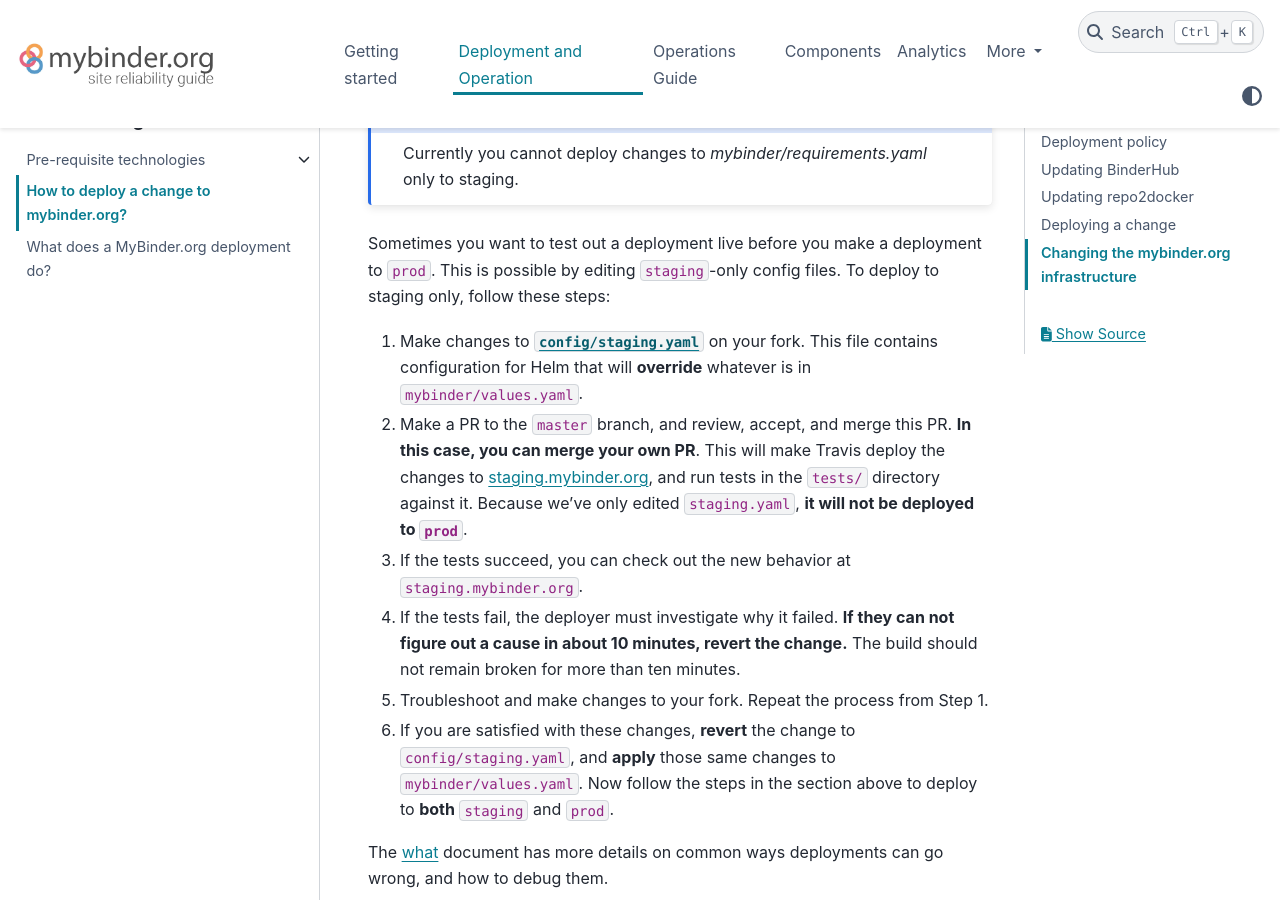
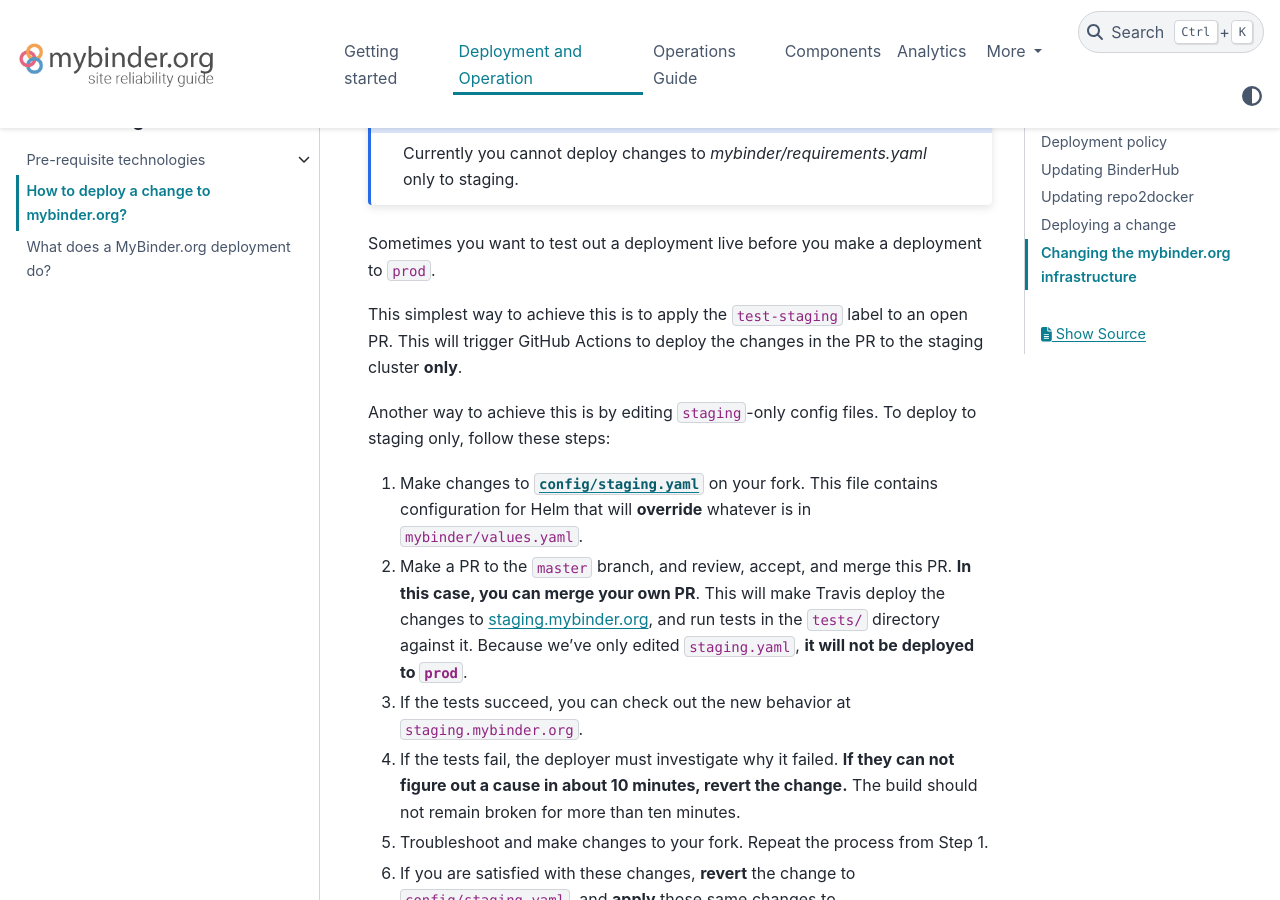
Before and after one commit to jupyterhub/mybinder.org-deploy, a Sphinx documentation site: the page built from docs/source/deployment/how.md, in a window 1280 px wide and 900 px high, scrolled down 4570 px. Built offline with Sphinx 7.4.7 and the PyData theme 0.15.4, drawn with Linux system fonts in a browser that asks for light colours.

Commit message:
Document the test-staging label

````diff
--- a/docs/source/deployment/how.md
+++ b/docs/source/deployment/how.md
@@ -182,7 +182,11 @@ master.
    Currently you cannot deploy changes to `mybinder/requirements.yaml` only to staging.
 ```
 Sometimes you want to test out a deployment live before you make a deployment
-to `prod`. This is possible by editing `staging`-only config files. To deploy
+to `prod`.
+
+This simplest way to achieve this is to apply the `test-staging` label to an open PR. This will trigger GitHub Actions to deploy the changes in the PR to the staging cluster **only**.
+
+Another way to achieve this is by editing `staging`-only config files. To deploy
 to staging only, follow these steps:
 
 1. Make changes to [`config/staging.yaml`](https://github.com/jupyterhub/mybinder.org-deploy/blob/master/config/staging.yaml)
````
